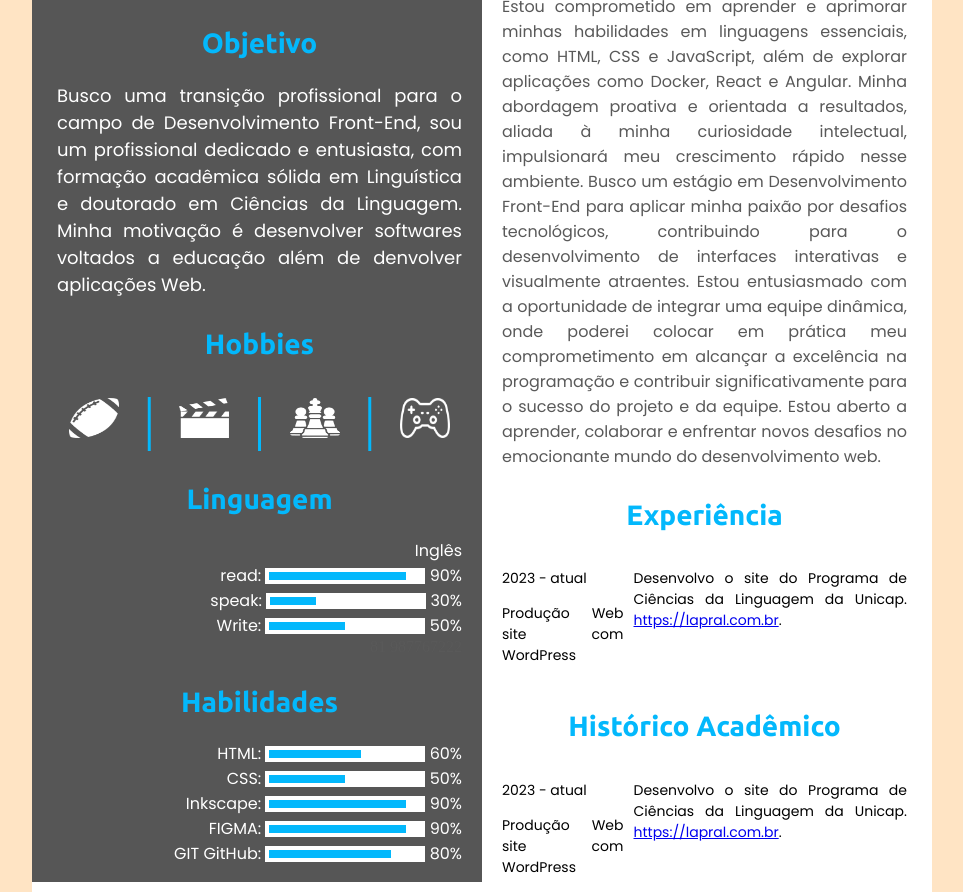
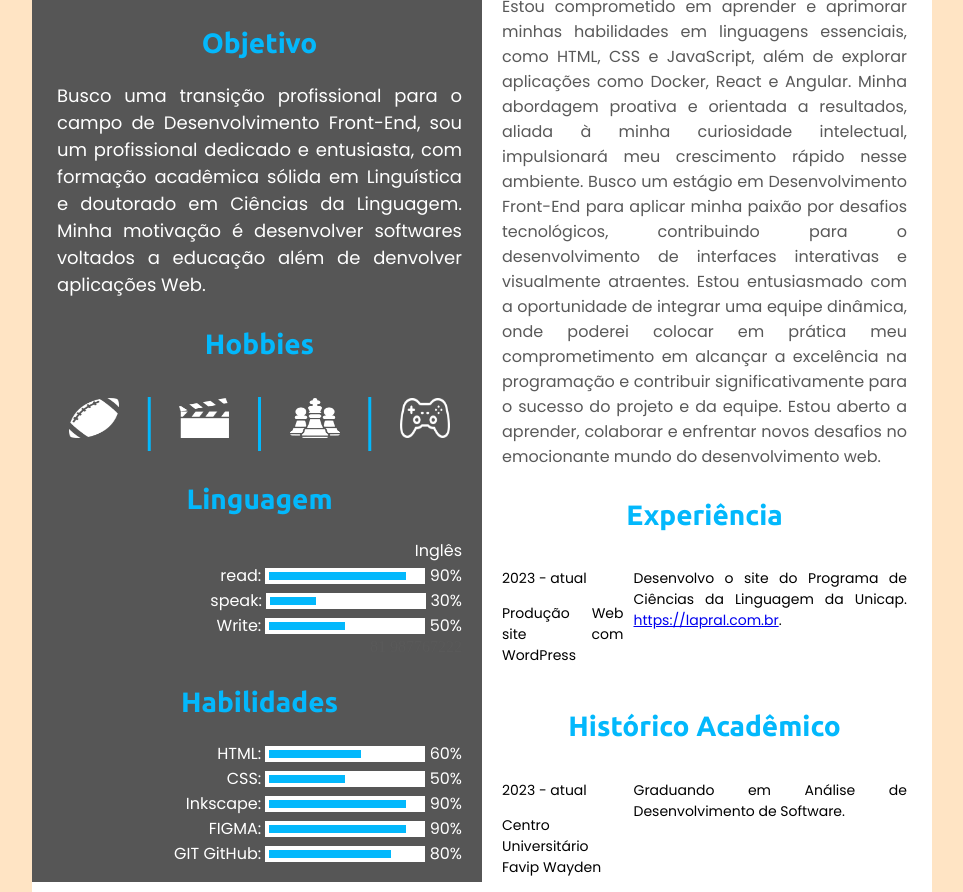
Before and after one commit to flaviorarb/flaviorarb.github.io, a plain HTML site: page index.html in a window 1280 px wide. Shown: the part 424-1316 px from the top of the page, without its empty margins (158-1121 px from the left). Drawn offline with Linux system fonts and the light colour scheme.

```diff
--- a/index.html
+++ b/index.html
@@ -134,10 +134,10 @@
                     <div class="area-experiencia">
                         <article class="experiencia1">
                             <p class="x">2023 - atual</p>
-                            <p class="x">Produção Web site com WordPress</p>
+                            <p class="x">Centro Universitário Favip Wayden</p>
                         </article>
                         <article class="experiencia2">
-                            <p class="x">Desenvolvo o site do Programa de Ciências da Linguagem da Unicap. <a href="https://lapral.com.br/"> https://lapral.com.br</a>.</p>
+                            <p class="x">Graduando em Análise de Desenvolvimento de Software.</p>
                         </article>
                     </div>
                 </section>
```
